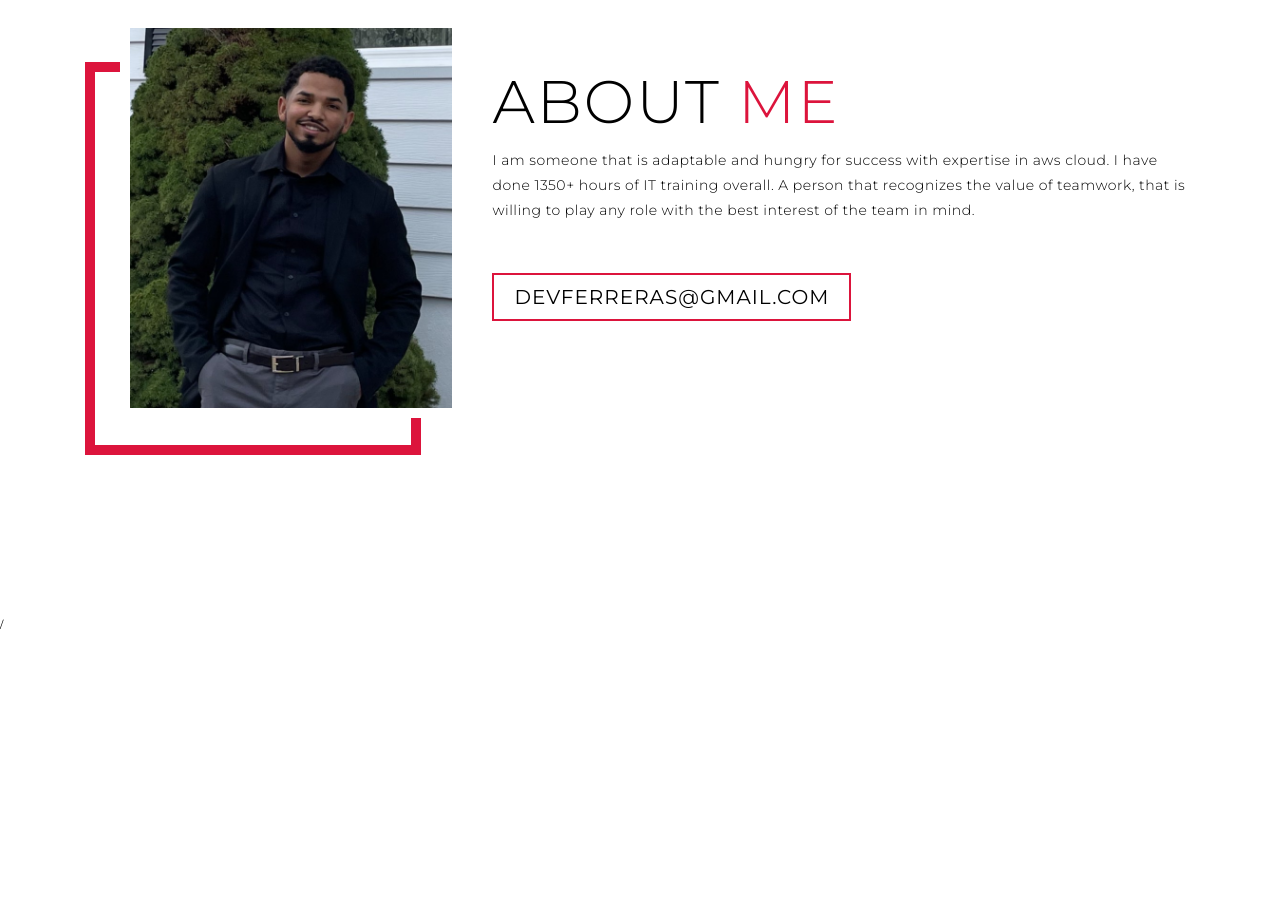
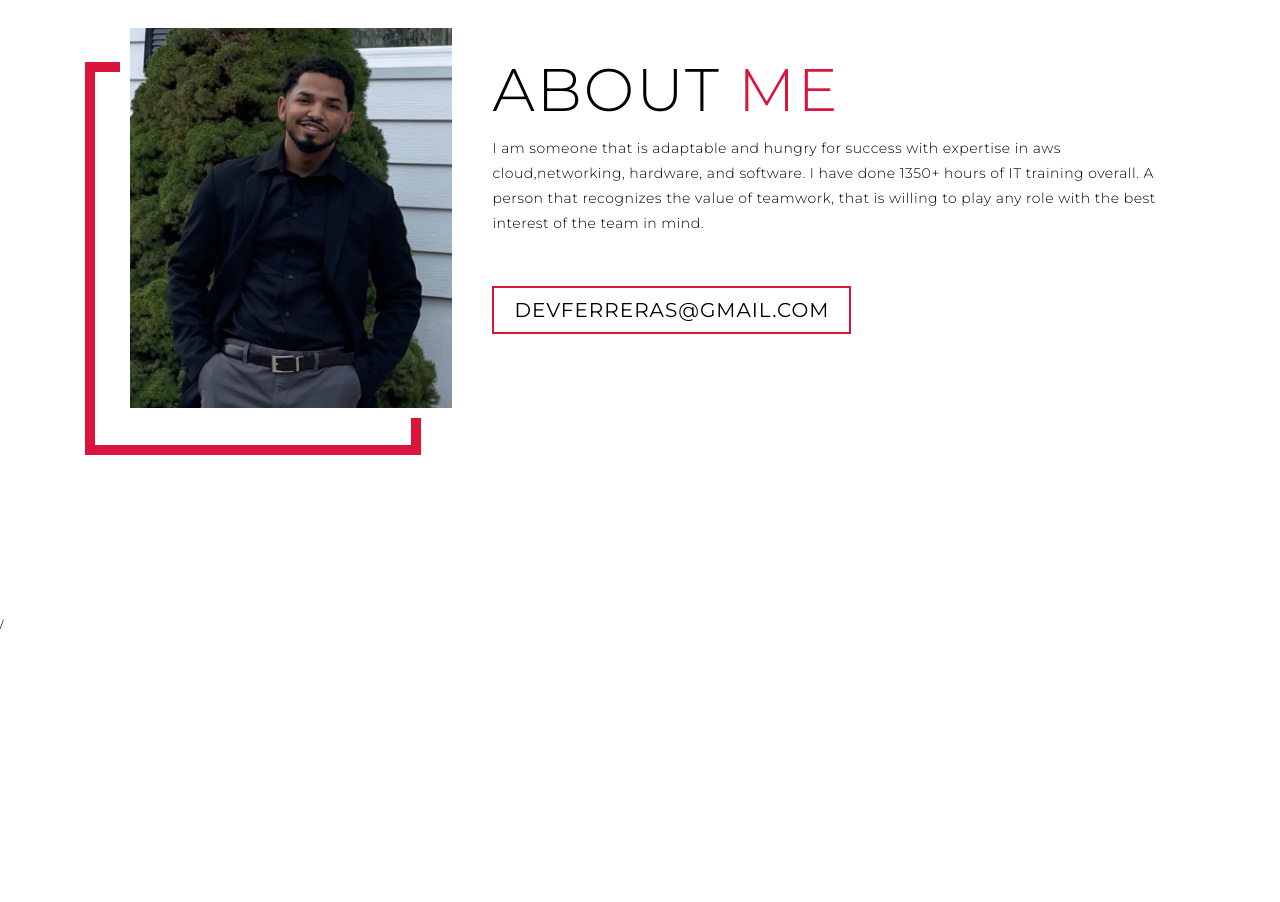
Before and after one commit to Manuel-Ferreras/web-devferreras, a plain HTML site: page index.html in a window 1280 px wide. Shown: the part 3120-4022 px from the top of the page. Drawn offline with Linux system fonts and the light colour scheme.

Commit message:
Update index.html

```diff
--- a/index.html
+++ b/index.html
@@ -134,7 +134,7 @@
       <div class="col-right">
         <h1 class="section-title">About <span>me</span></h1>
         <h2></h2>
-        <p>I am someone that is adaptable and hungry for success with expertise in aws cloud. I have done 1350+ hours of IT training overall. A person that recognizes the value of teamwork, that is willing to play any role with the best interest of the team in mind.</p>
+        <p>I am someone that is adaptable and hungry for success with expertise in aws cloud,networking, hardware, and software. I have done 1350+ hours of IT training overall. A person that recognizes the value of teamwork, that is willing to play any role with the best interest of the team in mind.</p>
         <a href="#" class="cta">devferreras@gmail.com</a>
       </div>
     </div>/
```
